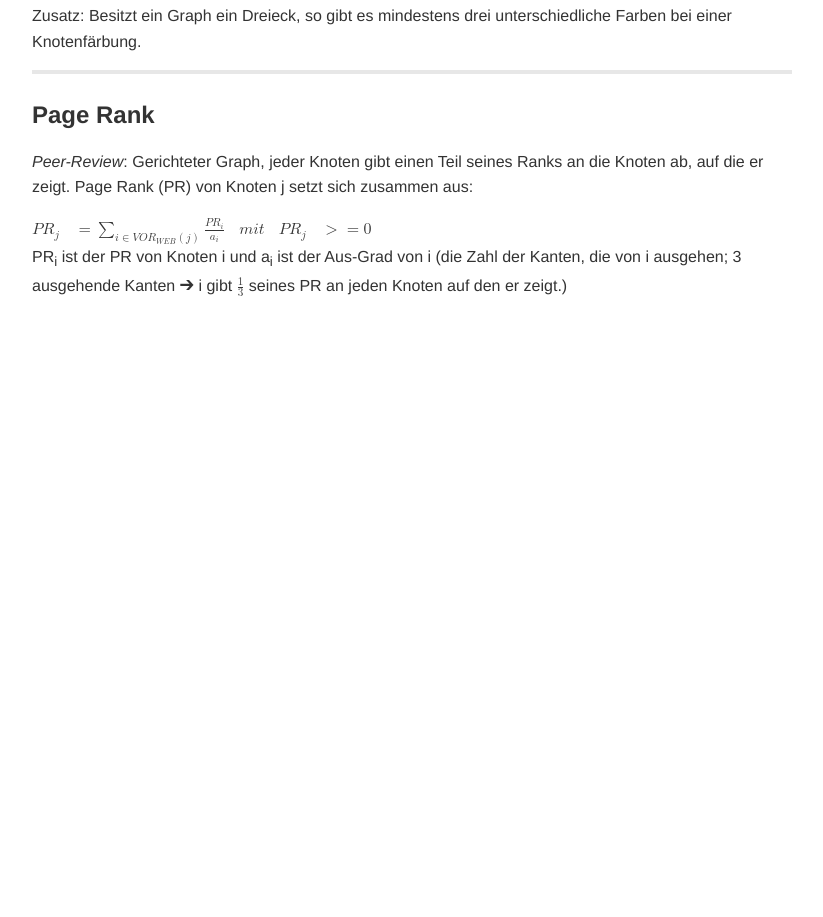
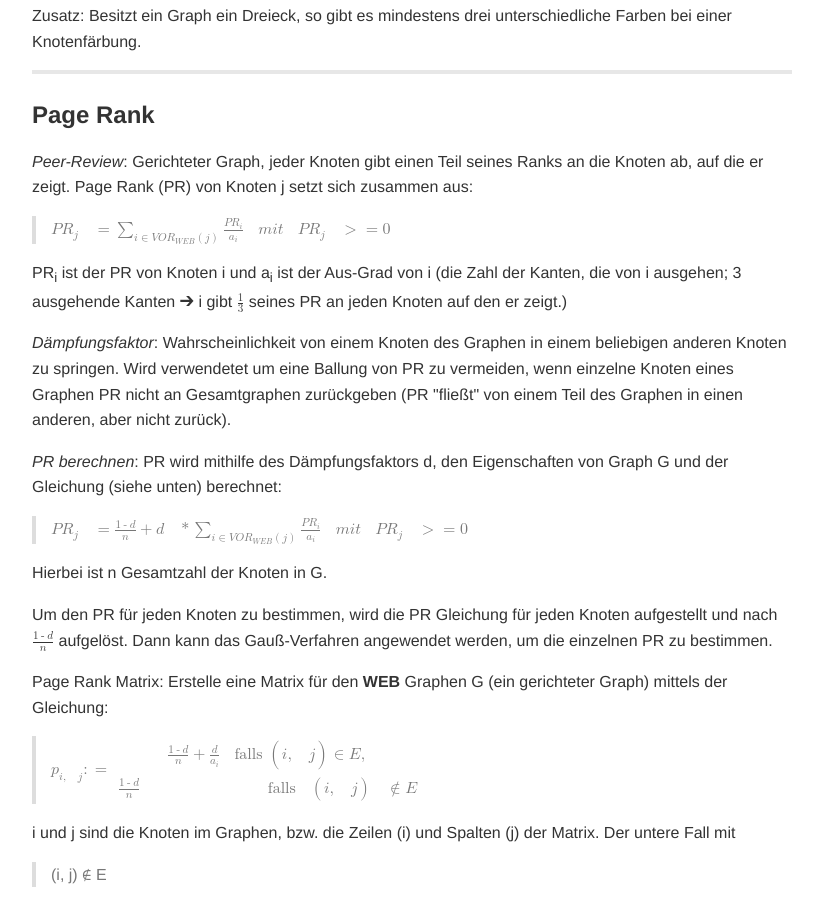
Before and after one commit to HackedPixels/dismod1718, a plain HTML site: page script_web/index.html in a window 1280 px wide. Shown: the part 4141-5058 px from the top of the page, without its empty margins (243-1066 px from the left). Before the commit the page ends 4469 px from the top, so only its background shows below. Drawn offline with Linux system fonts and the light colour scheme.

Commit message:
started adding page rank

```diff
--- a/script_web/index.html
+++ b/script_web/index.html
@@ -277,9 +277,28 @@ Besitzt ein Graph ein Dreieck, so gibt es mindestens drei unterschiedliche Farbe
 <hr>
 <h3 id="page-rank"><a class="header-link" href="#page-rank"></a>Page Rank</h3>
 <p><em>Peer-Review</em>: Gerichteter Graph, jeder Knoten gibt einen Teil seines Ranks an die Knoten ab, auf die er zeigt. Page Rank (PR) von Knoten j setzt sich zusammen aus:</p>
+<blockquote>
 <math xmlns="http://www.w3.org/1998/Math/MathML"><mi>P</mi><msub><mi>R</mi><mi>j</mi></msub><mo>&#xA0;</mo><mo>=</mo><mstyle displaystyle="false"><munder><mo>&#x2211;</mo><mrow><mi>i</mi><mo>&#x2208;</mo><mi>V</mi><mi>O</mi><msub><mi>R</mi><mrow><mi>W</mi><mi>E</mi><mi>B</mi></mrow></msub><mo>(</mo><mi>j</mi><mo>)</mo></mrow></munder></mstyle><mfrac><mrow><mi>P</mi><msub><mi>R</mi><mi>i</mi></msub></mrow><msub><mi>a</mi><mi>i</mi></msub></mfrac><mo>&#xA0;</mo><mi>m</mi><mi>i</mi><mi>t</mi><mo>&#xA0;</mo><mi>P</mi><msub><mi>R</mi><mi>j</mi></msub><mo>&#xA0;</mo><mo>&gt;</mo><mo>=</mo><mn>0</mn></math>
 
+</blockquote>
 <p>PR<sub>i</sub> ist der PR von Knoten i und a<sub>i</sub> ist der Aus-Grad von i (die Zahl der Kanten, die von i ausgehen; 3 ausgehende Kanten &#10132; i gibt <math xmlns="http://www.w3.org/1998/Math/MathML"><mfrac><mn>1</mn><mn>3</mn></mfrac></math> seines PR an jeden Knoten auf den er zeigt.)</p>
+<p><em>D&#228;mpfungsfaktor</em>: Wahrscheinlichkeit von einem Knoten des Graphen in einem beliebigen anderen Knoten zu springen. Wird verwendetet um eine Ballung von PR zu vermeiden, wenn einzelne Knoten eines Graphen PR nicht an Gesamtgraphen zur&#252;ckgeben (PR &quot;flie&#223;t&quot; von einem Teil des Graphen in einen anderen, aber nicht zur&#252;ck).</p>
+<p><em>PR berechnen</em>: PR wird mithilfe des D&#228;mpfungsfaktors d, den Eigenschaften von Graph G und der Gleichung (siehe unten) berechnet:</p>
+<blockquote>
+<math xmlns="http://www.w3.org/1998/Math/MathML"><mi>P</mi><msub><mi>R</mi><mi>j</mi></msub><mo>&#xA0;</mo><mo>=</mo><mfrac><mrow><mn>1</mn><mo>-</mo><mi>d</mi></mrow><mi>n</mi></mfrac><mo>+</mo><mi>d</mi><mo>&#xA0;</mo><mo>*</mo><mstyle displaystyle="false"><munder><mo>&#x2211;</mo><mrow><mi>i</mi><mo>&#x2208;</mo><mi>V</mi><mi>O</mi><msub><mi>R</mi><mrow><mi>W</mi><mi>E</mi><mi>B</mi></mrow></msub><mo>(</mo><mi>j</mi><mo>)</mo></mrow></munder></mstyle><mfrac><mrow><mi>P</mi><msub><mi>R</mi><mi>i</mi></msub></mrow><msub><mi>a</mi><mi>i</mi></msub></mfrac><mo>&#xA0;</mo><mi>m</mi><mi>i</mi><mi>t</mi><mo>&#xA0;</mo><mi>P</mi><msub><mi>R</mi><mi>j</mi></msub><mo>&#xA0;</mo><mo>&gt;</mo><mo>=</mo><mn>0</mn></math>
+
+</blockquote>
+<p>Hierbei ist n Gesamtzahl der Knoten in G.</p>
+<p>Um den PR f&#252;r jeden Knoten zu bestimmen, wird die PR Gleichung f&#252;r jeden Knoten aufgestellt und nach <math xmlns="http://www.w3.org/1998/Math/MathML"><mfrac><mrow><mn>1</mn><mo>-</mo><mi>d</mi></mrow><mi>n</mi></mfrac></math> aufgelöst. Dann kann das Gauß-Verfahren angewendet werden, um die einzelnen PR zu bestimmen.</p>
+<p>Page Rank Matrix: Erstelle eine Matrix für den <strong>WEB</strong> Graphen G (ein gerichteter Graph) mittels der Gleichung:</p>
+<blockquote>
+<math xmlns="http://www.w3.org/1998/Math/MathML"><msub><mi>p</mi><mrow><mi>i</mi><mo>,</mo><mo>&#xA0;</mo><mi>j</mi></mrow></msub><mo>:</mo><mo>=</mo><mfenced open="{" close=""><mtable columnalign="left"><mtr><mtd><mfrac><mrow><mn>1</mn><mo>-</mo><mi>d</mi></mrow><mi>n</mi></mfrac><mo>+</mo><mfrac><mi>d</mi><msub><mi>a</mi><mi>i</mi></msub></mfrac><mo>&#xA0;</mo><mtext>falls&#xA0;</mtext><mo>(</mo><mi>i</mi><mo>,</mo><mo>&#xA0;</mo><mi>j</mi><mo>)</mo><mo>&#x2208;</mo><mi>E</mi><mo>,</mo></mtd></mtr><mtr><mtd><mfrac><mrow><mn>1</mn><mo>-</mo><mi>d</mi></mrow><mi>n</mi></mfrac><mo>&#xA0;</mo><mo>&#xA0;</mo><mo>&#xA0;</mo><mo>&#xA0;</mo><mo>&#xA0;</mo><mo>&#xA0;</mo><mo>&#xA0;</mo><mo>&#xA0;</mo><mo>&#xA0;</mo><mtext>falls</mtext><mo>&#xA0;</mo><mo>(</mo><mi>i</mi><mo>,</mo><mo>&#xA0;</mo><mi>j</mi><mo>)</mo><mo>&#xA0;</mo><mo>&#x2209;</mo><mi>E</mi></mtd></mtr></mtable></mfenced></math>
+
+</blockquote>
+<p>i und j sind die Knoten im Graphen, bzw. die Zeilen (i) und Spalten (j) der Matrix. Der untere Fall mit</p>
+<blockquote>
+<p>(i, j) &notin; E</p>
+</blockquote>
     </article>
   </body>
 </html>
```
Also changed, not shown: 1 other file.
